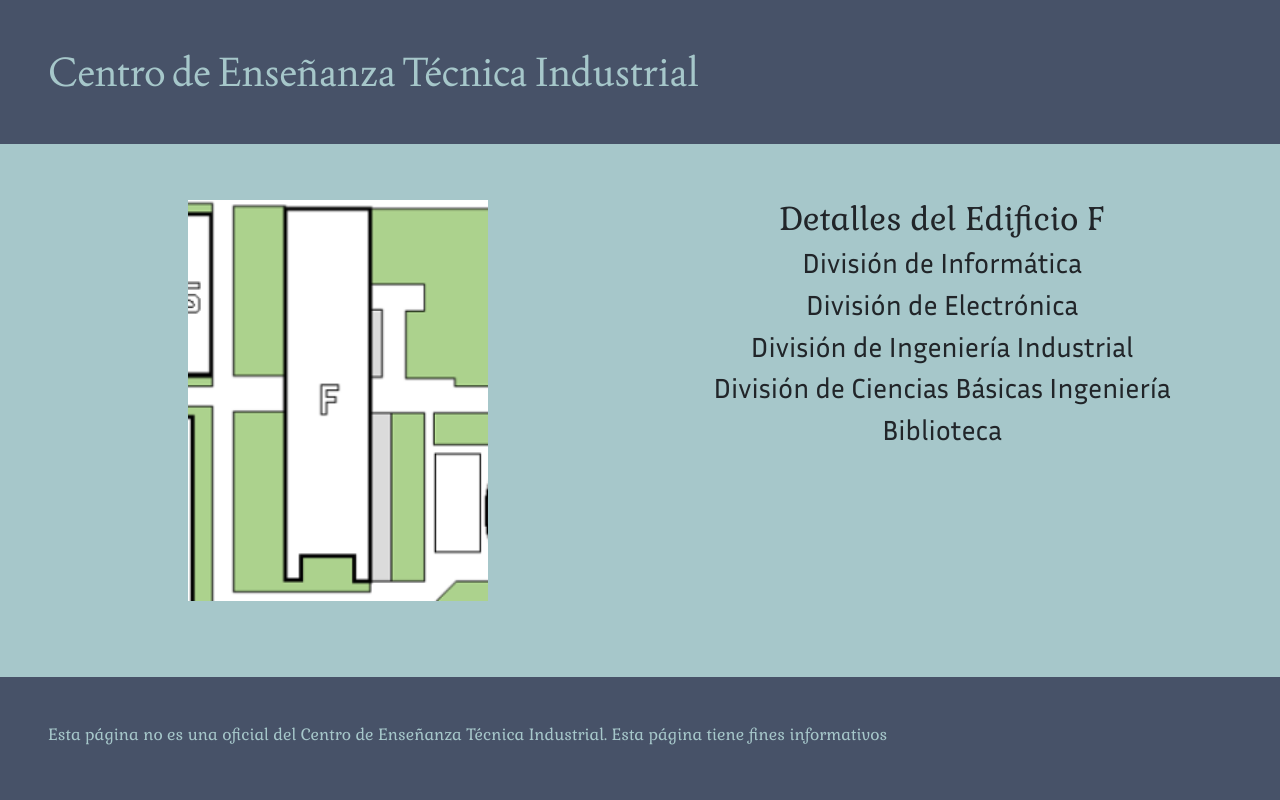
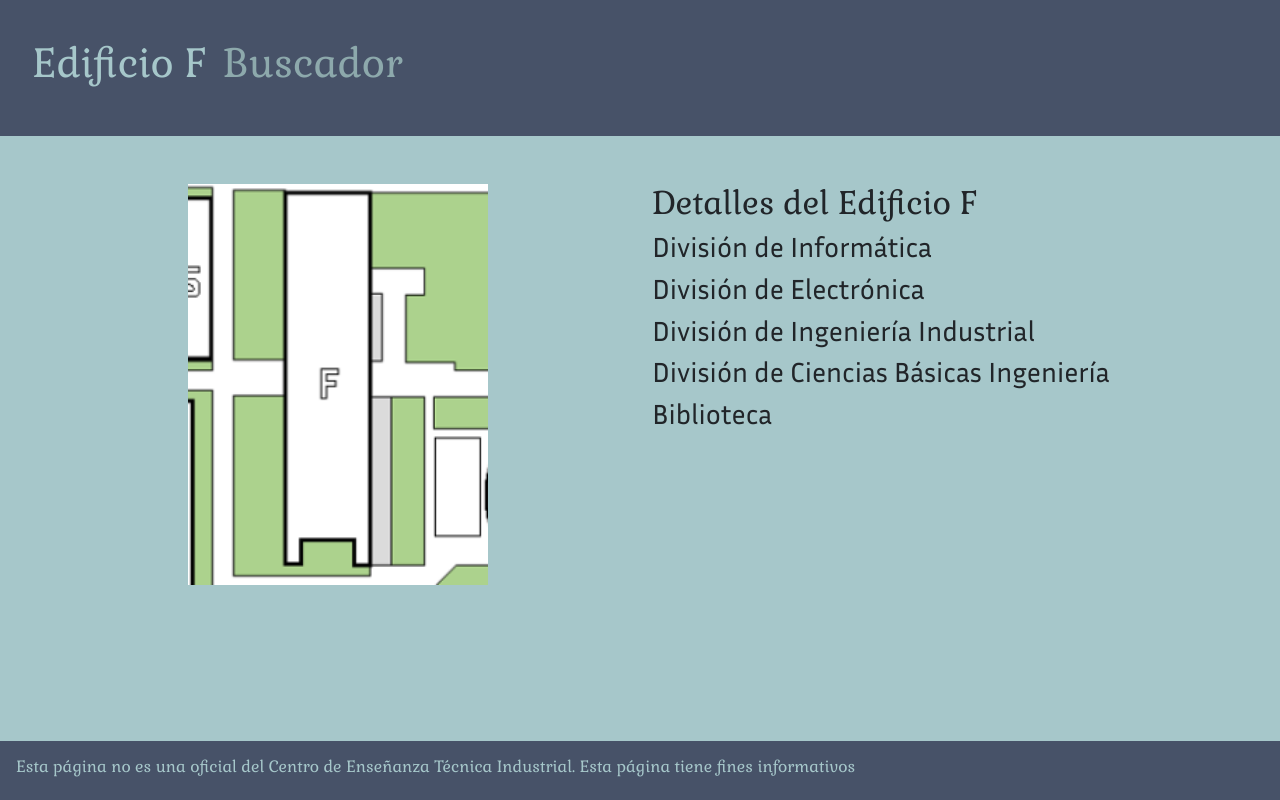
Before and after one commit to alisonraygoza/mapaCeti, a plain HTML site: page Edificio.html in a window 1280 px wide. Drawn offline with nearby package versions, Linux system fonts and the light colour scheme.

Commit message:
página edificio completa

```diff
--- a/Edificio.html
+++ b/Edificio.html
@@ -18,10 +18,26 @@
                 color: #a6c7ca;
                 bottom: 0;
                 position: fixed;
-
             }
-            .papa{
+            .img{
                 text-align: center;
+            }
+            h1{
+                font-family: Joan;
+            }
+            h2, h6{
+                font-family: Gabriela;
+            }
+            h3{
+                font-family: Inria Sans;
+            }
+            #mapalibre{
+                color: #a6c7ca;
+                font-family: Gabriela;
+            }
+            #buscador{
+                color: #8da9ac;
+                font-family: Gabriela;
             }
             @font-face {
                 font-family: Gabriela;
@@ -35,23 +51,26 @@
                 font-family: Joan;
                 src: url(Joan-Regular.ttf);
             }
-            h1{
-                font-family: Joan;
-            }
-            h2, h6{
-                font-family: Gabriela;
-            }
-            h3{
-                font-family: Inria Sans;
-            }
-
         </style>
     </head>
     <body>
-        <header>
-            <h1 id="escuela" class="container-fluid p-5 titulo">Centro de Enseñanza Técnica Industrial</h1>
-        </header>
-        <div class="row papa p-5">
+        <div class="container-fluid p-4 titulo">
+            <nav class="navbar navbar-expand-sm">
+                <ul class="navbar-nav">
+                    <li class="nav-item">
+                        <a class="nav-link active" href="Edificio.html">
+                            <h1 id="mapalibre">Edificio F</h1>
+                        </a>
+                    </li>
+                    <li class="nav-item">
+                        <a class="nav-link" href="index.html">
+                            <h1 id="buscador">Buscador</h1>
+                        </a>
+                    </li>
+                </ul>
+            </nav>
+        </div>
+        <div class="row p-5">
             <div class="col-12 col-md-6 img">
                 <img src="EdificioF.png" width="300px" class="img-fluid">
             </div>
@@ -65,7 +84,7 @@
             </div>
         </div>
         <footer>
-            <div class="container-fluid footer p-5">
+            <div class="container-fluid footer p-3">
                 <h6>Esta página no es una oficial del Centro de Enseñanza Técnica Industrial. Esta página tiene fines informativos</h6>
             </div>
         </footer>
```
